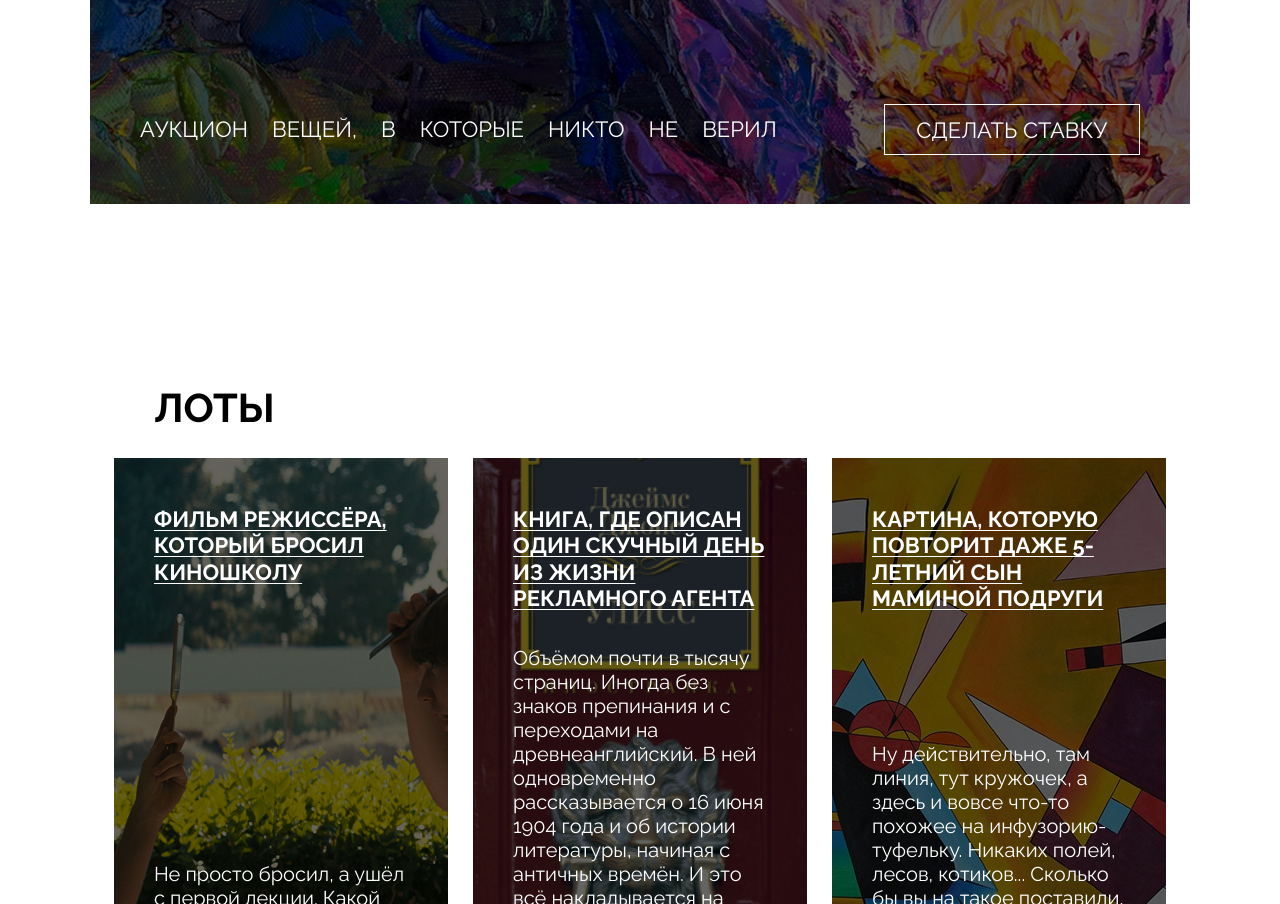
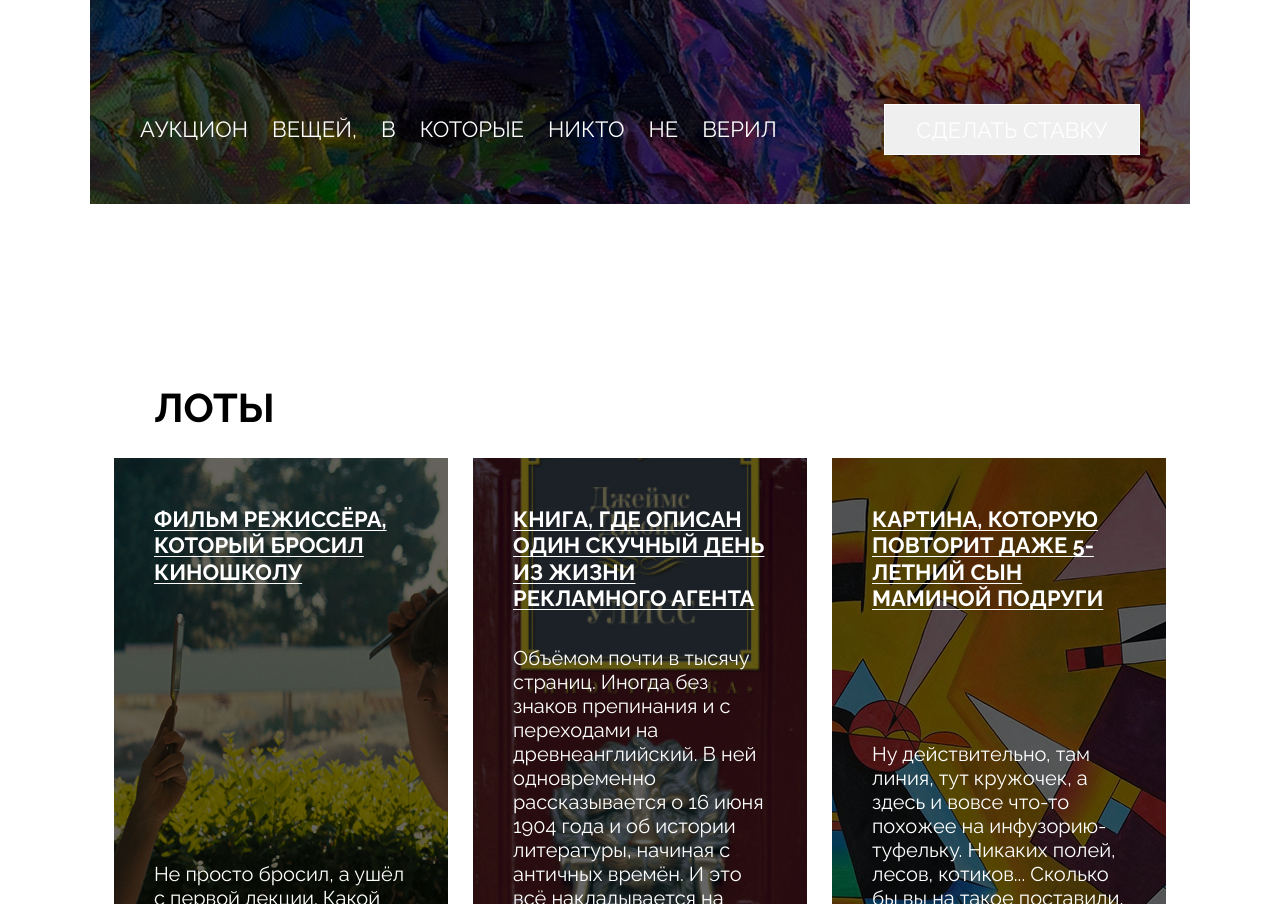
Before and after one commit to raskum1984/ono-tebe-nado-fd, a plain HTML site: page index.html in a window 1280 px wide. Shown: the part 846-1750 px from the top of the page. Drawn offline with Linux system fonts and the light colour scheme.

Commit message:
исправление тега button, орфографическая ошибка

```diff
--- a/index.html
+++ b/index.html
@@ -50,7 +50,7 @@
       </h1>
       <div class="cover__description index__position">
         <p class="cover__description-text letter-spacing-extended">Аукцион вещей, в которые никто не верил</p>
-        <batton class="bet-button index__position">Сделать ставку</button>
+        <button class="bet-button index__position">Сделать ставку</button>
       </div>
     </section>
     <section class="lots">
```
